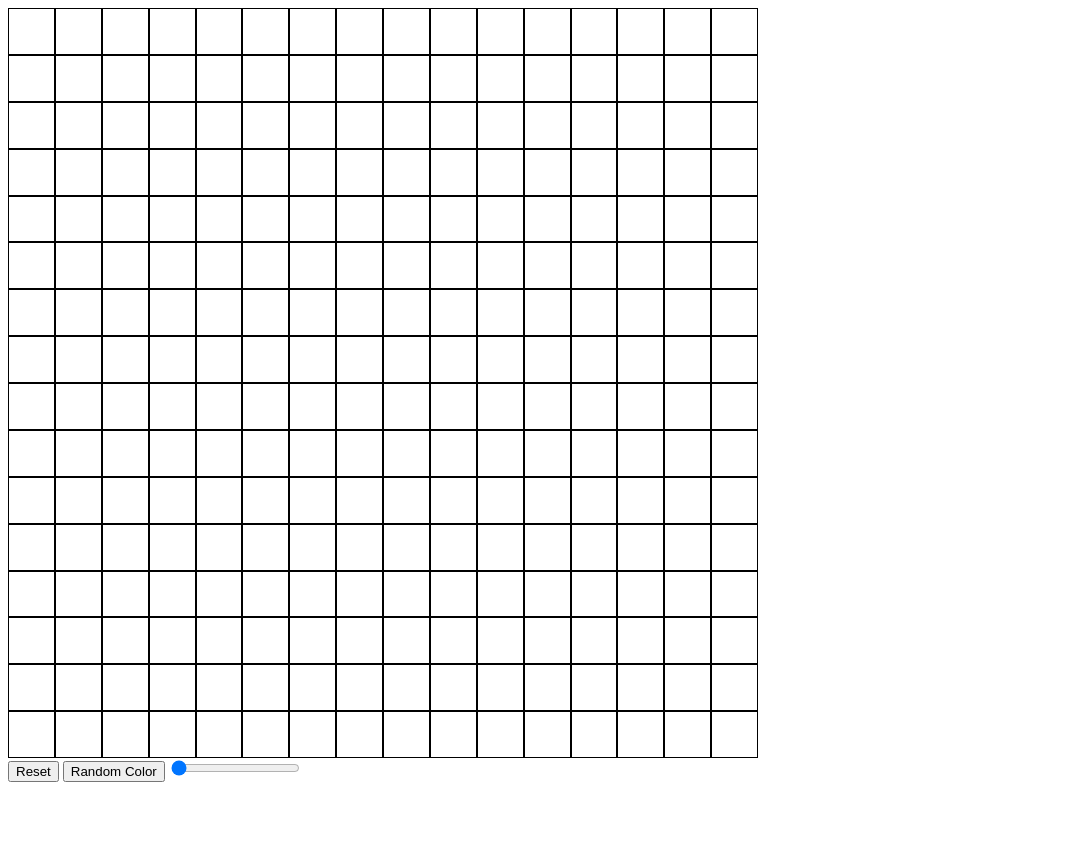
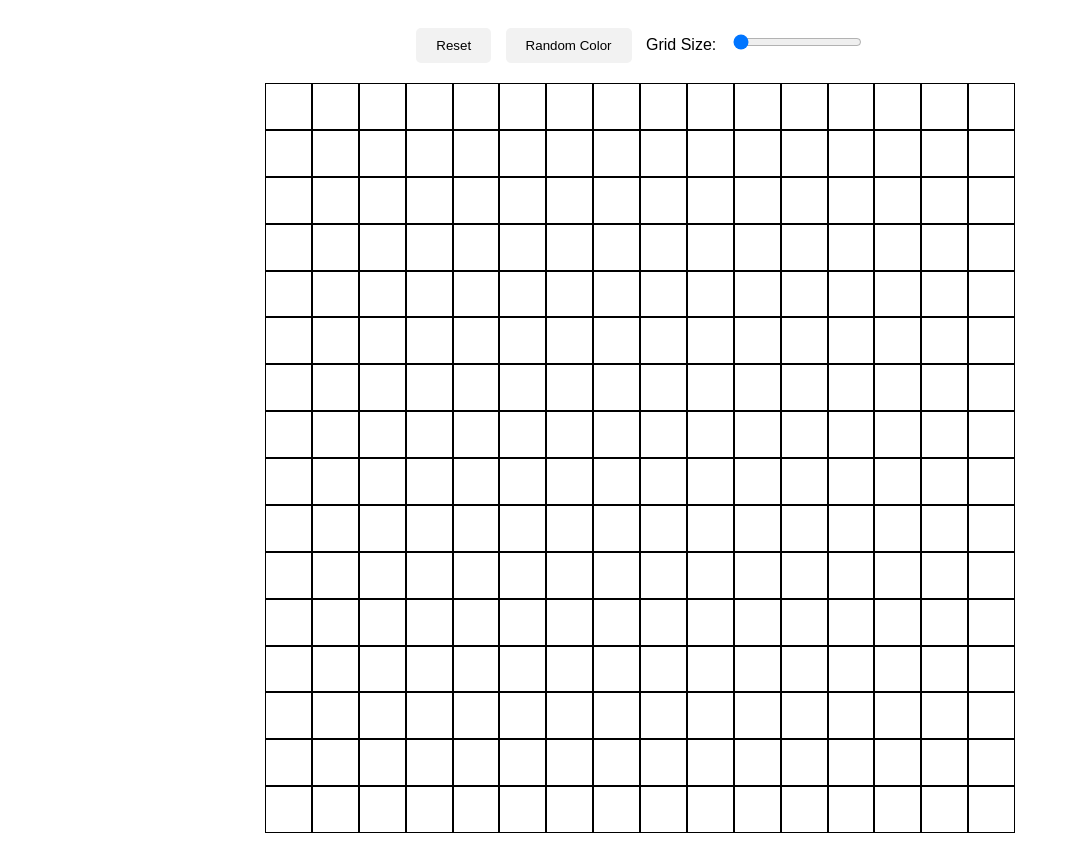
Before and after one commit to chrislee292/etch-a-sketch, a plain HTML site: page index.html in a window 1280 px wide. Shown: the whole page, without its empty margins (0-1070 px from the left). Before the commit the page ends 800 px from the top, so only its background shows below. Drawn offline with Linux system fonts and the light colour scheme.

Commit message:
Improve UX/UI by adding padding, border, margins

```diff
--- a/index.html
+++ b/index.html
@@ -7,11 +7,13 @@
     <link rel="stylesheet" href="styles.css">
 </head>
 <body>
-    <div id="container">
-        <div id="grid-container"></div>
+    <div class="controls">
         <button id="reset">Reset</button>
         <button id="color">Random Color</button>
+        <label for="slider">Grid Size:</label>
         <input type="range" id="slider" min="16" max="64" value="16">
+    </div>
+    <div id="grid-container"></div>
     <script src="javascript.js" defer></script>
 </body>
 </html>
--- a/styles.css
+++ b/styles.css
@@ -1,11 +1,46 @@
+body {
+    font-family: 'Arial', sans-serif;
+    display: flex;
+    flex-direction: column;
+    align-items: center;
+    padding: 20px;
+}
+
+.controls {
+    margin-bottom: 20px;
+}
+
 #grid-container {
     display: flex;
     flex-wrap: wrap;
     width: 750px; /* Adjust based on your preference */
     height: 750px; /* Adjust to match the width for a square appearance */
+    margin: auto;
 }
 
 .grid-item {
     box-sizing: border-box;
     border: 1px solid black; /* Optional, adds a border to each grid item */
 }
+
+button {
+    padding: 10px 20px;
+    margin-right: 10px;
+    border: none;
+    border-radius: 5px;
+    background-color: #f2f2f2;
+    cursor: pointer;
+    transition: background-color 0.3s ease;
+}
+
+button:hover {
+    background-color: #ddd;
+}
+
+input[type="range"] {
+    cursor: pointer;
+}
+
+label {
+    margin-right: 10px;
+}
```
